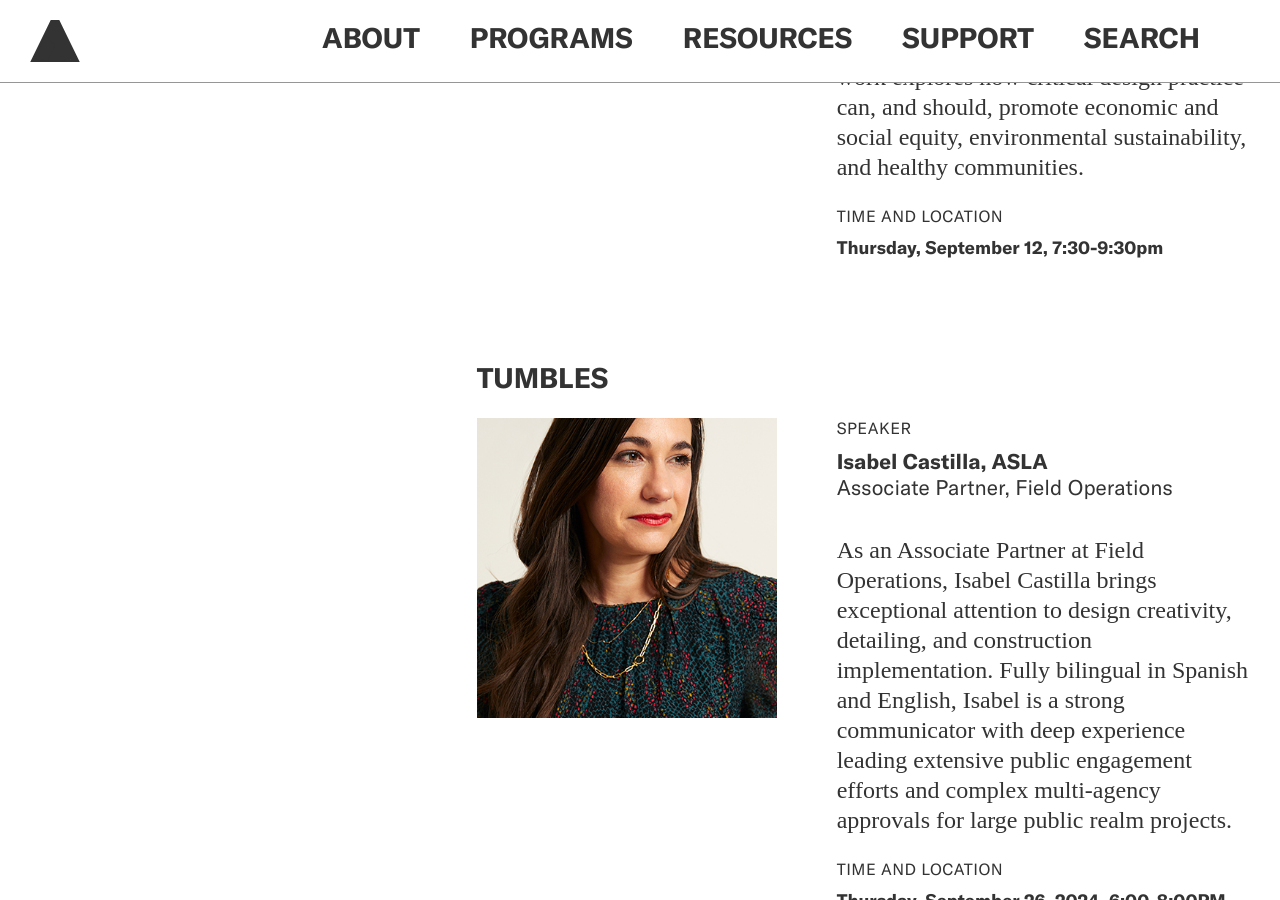
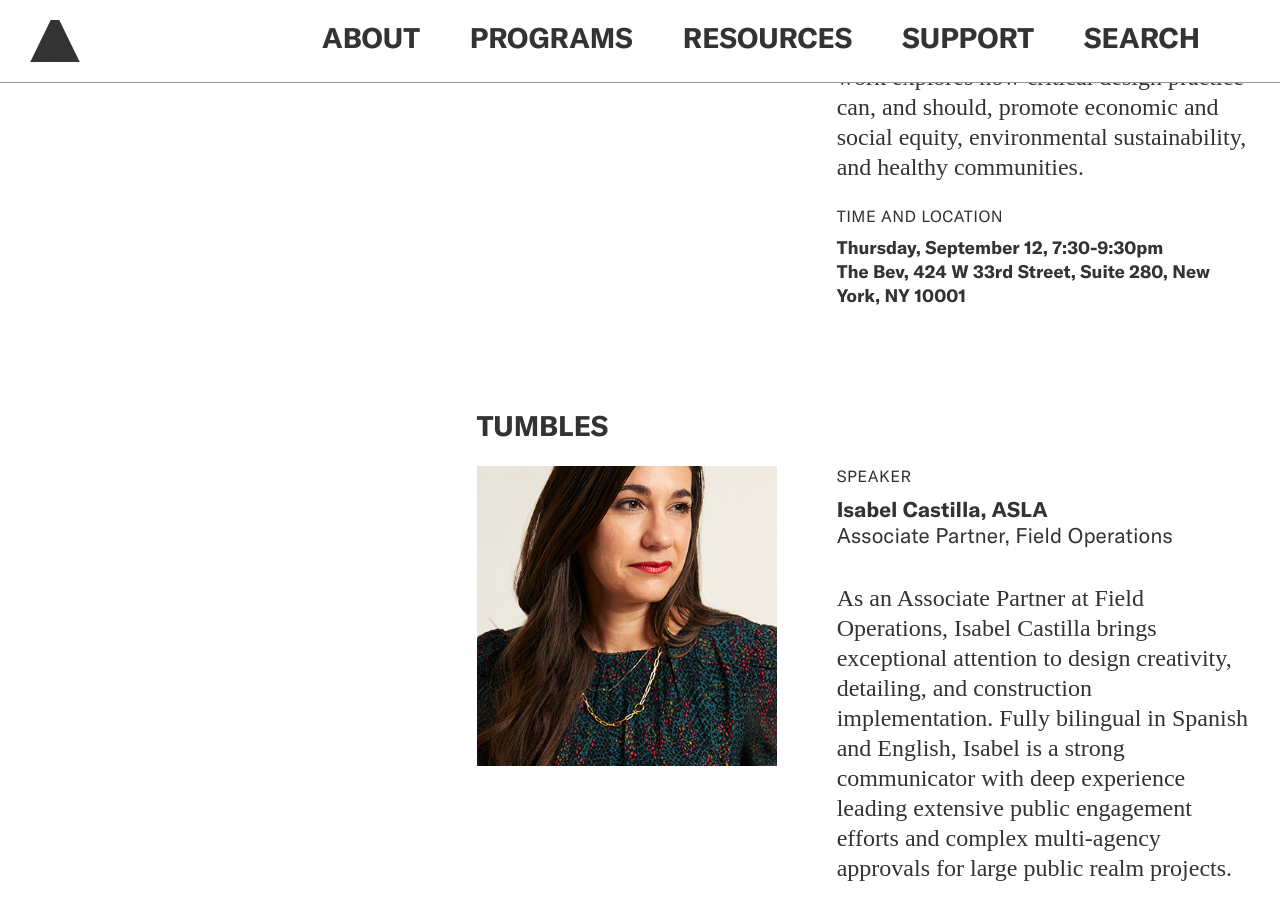
Before and after one commit to jengalas/bwaf-bbw, a Jekyll site: the page built from _emerging-leaders/tenacity-tumbles-and-triumphs.md, in a window 1280 px wide and 900 px high, scrolled down 1361 px. Built offline with Jekyll 4.4.1, drawn with Linux system fonts in a browser that asks for light colours; nearby versions of some CDN libraries; some web fonts are replaced.

Commit message:
Updated 1 file via CloudCannon.

```diff
--- a/_emerging-leaders/tenacity-tumbles-and-triumphs.md
+++ b/_emerging-leaders/tenacity-tumbles-and-triumphs.md
@@ -55,7 +55,7 @@ page_blocks:
     header: TENACITY
     time-location:
       line-1: 'Thursday, September 12, 7:30-9:30pm '
-      line-2: ''
+      line-2: The Bev, 424 W 33rd Street, Suite 280, New York, NY 10001
     label: Speaker
     title: Katie Swenson
     section_break: false
```
